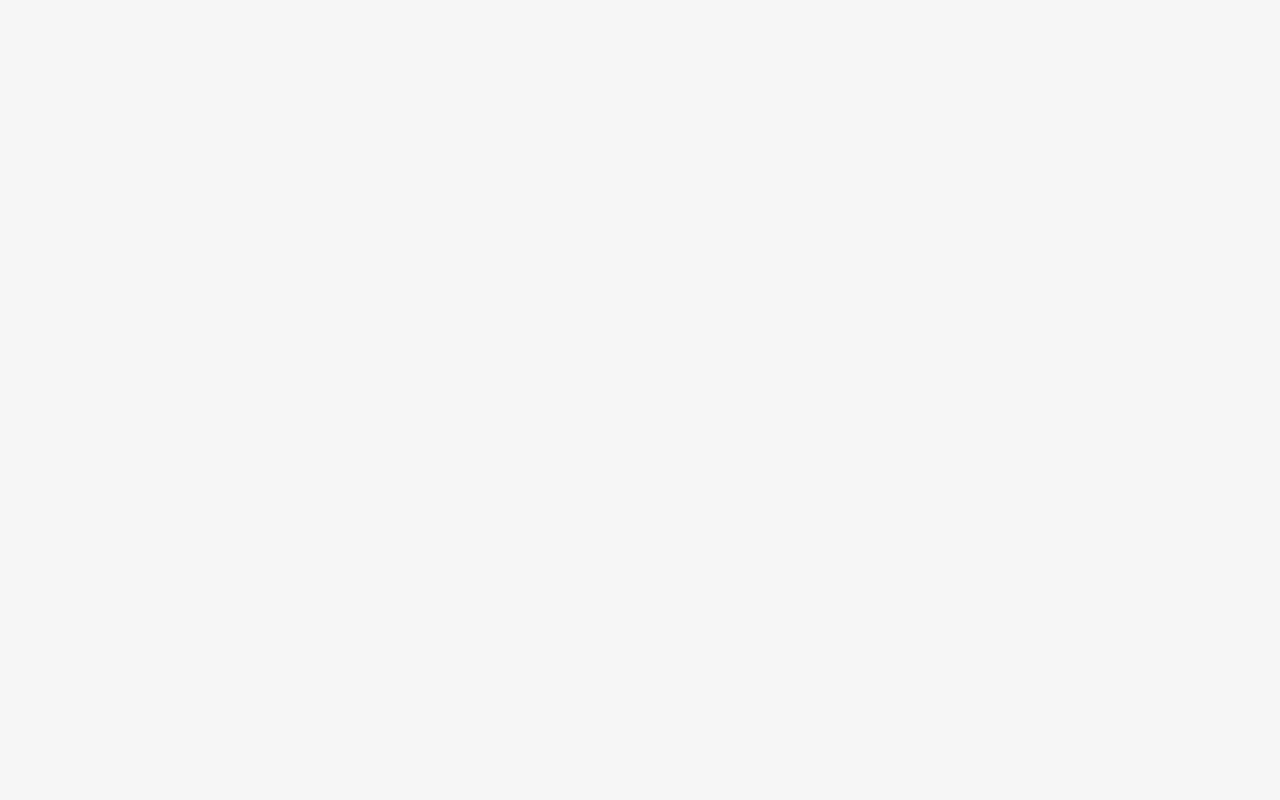
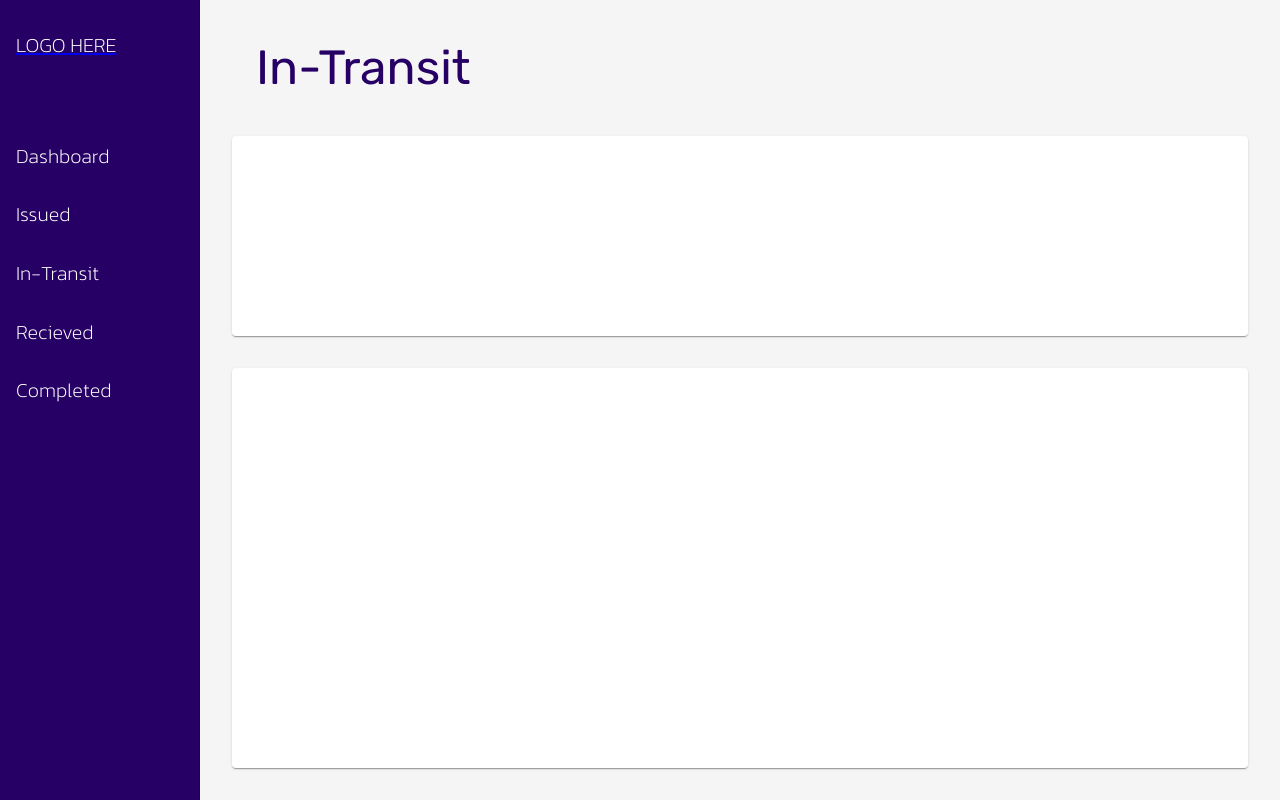
Before and after one commit to Rahik-Sikder/b2bfintech, a React (Create React App) app in the folder b2bfintechs24/: page /intransit in a window 1280 px wide. Before the commit this address had no page. Built offline with nearby package versions, Linux system fonts and the light colour scheme.

Commit message:
Added main content pages

```diff
--- a/b2bfintechs24/src/App.js
+++ b/b2bfintechs24/src/App.js
@@ -7,19 +7,29 @@ import {
   ThemeProvider,
 } from "@mui/material";
 
+import "./App.css";
+import theme from "./theme";
+
 import Dashboard from "./pages/Dashboard";
 import Login from "./pages/Login";
-
-import "./App.css";
-import theme from "./theme";
+import Issued from "./pages/Issued";
+import InTransit from "./pages/InTransit";
+import Recieved from "./pages/Recieved";
+import Completed from "./pages/Completed";
 
 function App() {
   return (
     <ThemeProvider theme={theme}>
       <CssBaseline />
       <Routes>
+
         <Route path="/" element={<Dashboard />} />
         <Route path="/login" element={<Login />} />
+        <Route path="/issued" element={<Issued />} />
+        <Route path="/intransit" element={<InTransit />} />
+        <Route path="/recieved" element={<Recieved />} />
+        <Route path="/completed" element={<Completed />} />
+
       </Routes>
     </ThemeProvider>
   );
--- a/b2bfintechs24/src/components/NavigationBar.js
+++ b/b2bfintechs24/src/components/NavigationBar.js
@@ -11,12 +11,12 @@ import {
 import { Link } from "react-router-dom";
 
 const links = {
-  "Dashboard" : "/",
-  "Issued" : "/",
-  "In-Transit" : "/",
-  "Recieved" : "/",
-  "Compelete" : "/"
-}
+  Dashboard: "/",
+  Issued: "/issued",
+  "In-Transit": "/intransit",
+  Recieved: "/recieved",
+  Completed: "/completed",
+};
 
 const NavigationBar = ({ width }) => {
   const drawerStyles = {
@@ -36,6 +36,7 @@ const NavigationBar = ({ width }) => {
         {["Dashboard", "Issued", "In-Transit", "Recieved", "Completed"].map(
           (item, index) => {
             return (
+              <Link to={links[item]} style={{ textDecoration: "none" }}>
                 <ListItemButton
                   key={item}
                   sx={{
@@ -43,14 +44,13 @@ const NavigationBar = ({ width }) => {
                     marginTop: 1,
                   }}
                 >
-                <Link to={links[item]} style={{ textDecoration: 'none' }}>
                   <ListItemText>
                     <Typography variant="h5" flexGrow={1} color={"white"}>
                       {item}
                     </Typography>
                   </ListItemText>
+                </ListItemButton>
               </Link>
-              </ListItemButton>
             );
           }
         )}
--- /dev/null
+++ b/b2bfintechs24/src/pages/Completed.js
@@ -0,0 +1,24 @@
+import React from "react";
+
+import { Grid, Typography, Container, Button, Stack } from "@mui/material";
+
+import PageContainer from "../components/PageContainer";
+import SimplePaper from "../components/SimplePaper";
+
+const Completed = () => {
+  return (
+    <PageContainer>
+      <Container maxWidth="lg" sx={{ marginTop: 5 }}>
+        <Typography variant="h1" color="primary.dark">
+          Completed
+        </Typography>
+      </Container>
+      <Stack spacing={4} marginY={5}>
+        <SimplePaper height={600} />
+        <SimplePaper height={200} />
+      </Stack>
+    </PageContainer>
+  );
+};
+
+export default Completed;
--- /dev/null
+++ b/b2bfintechs24/src/pages/InTransit.js
@@ -0,0 +1,24 @@
+import React from "react";
+
+import { Grid, Typography, Container, Button, Stack } from "@mui/material";
+
+import PageContainer from "../components/PageContainer";
+import SimplePaper from "../components/SimplePaper";
+
+const InTransit = () => {
+  return (
+    <PageContainer>
+      <Container maxWidth="lg" sx={{ marginTop: 5 }}>
+        <Typography variant="h1" color="primary.dark">
+          In-Transit
+        </Typography>
+      </Container>
+      <Stack spacing={4} marginTop={5}>
+        <SimplePaper height={200} />
+        <SimplePaper height={400} />
+      </Stack>
+    </PageContainer>
+  );
+};
+
+export default InTransit;
--- /dev/null
+++ b/b2bfintechs24/src/pages/Issued.js
@@ -0,0 +1,24 @@
+import React from "react";
+
+import { Grid, Typography, Container, Button, Stack } from "@mui/material";
+
+import PageContainer from "../components/PageContainer";
+import SimplePaper from "../components/SimplePaper";
+
+const Issued = () => {
+  return (
+    <PageContainer>
+      <Container maxWidth="lg" sx={{ marginTop: 5 }}>
+        <Typography variant="h1" color="primary.dark">
+          Issued
+        </Typography>
+      </Container>
+      <Stack spacing={4} marginTop={5}>
+        <SimplePaper height={300} />
+        <SimplePaper height={200} />
+      </Stack>
+    </PageContainer>
+  );
+};
+
+export default Issued;
--- /dev/null
+++ b/b2bfintechs24/src/pages/Recieved.js
@@ -0,0 +1,24 @@
+import React from "react";
+
+import { Grid, Typography, Container, Button, Stack } from "@mui/material";
+
+import PageContainer from "../components/PageContainer";
+import SimplePaper from "../components/SimplePaper";
+
+const Recieved = () => {
+  return (
+    <PageContainer>
+      <Container maxWidth="lg" sx={{ marginTop: 5 }}>
+        <Typography variant="h1" color="primary.dark">
+          Recieved
+        </Typography>
+      </Container>
+      <Stack spacing={4} marginY={5}>
+        <SimplePaper height={200} />
+        <SimplePaper height={500} />
+      </Stack>
+    </PageContainer>
+  );
+};
+
+export default Recieved;
```
Lines whose indentation alone changed are shown as unchanged.
